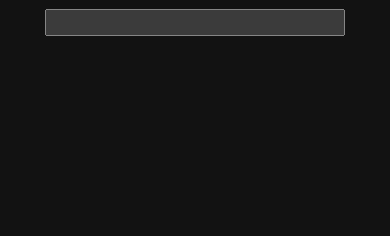
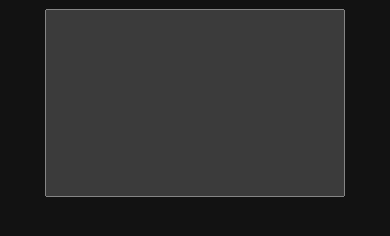
Before and after one commit to micaelmi/virtual-keyboard, a plain HTML site: page index.html in a window 390 px wide. Shown: the part 92-328 px from the top of the page. Drawn offline with Linux system fonts and the light colour scheme.

Commit message:
Ajustes no layout

```diff
--- a/css/keyboard.scss
+++ b/css/keyboard.scss
@@ -27,7 +27,7 @@ h2 {
 }
 
 textarea {
-  width: 300px;
+  width: 500px;
   resize: none;
   padding: 0.5rem 1rem;
 }
@@ -109,6 +109,9 @@ textarea {
   * {
     font-size: 70%;
   }
+  textarea {
+    width: 300px;
+  }
   .keyboard .keyboard-keys .keyboard-key {
     height: 35px;
   }
--- a/index.html
+++ b/index.html
@@ -19,7 +19,7 @@
       <h2>HTML, CSS e JS</h2>
     </header>
     <main>
-      <textarea class="use-keyboard-input"></textarea>
+      <textarea class="use-keyboard-input" rows="25"></textarea>
     </main>
     <footer></footer>
   </body>
```
Also changed, not shown: css/keyboard.css, 1 other file.
